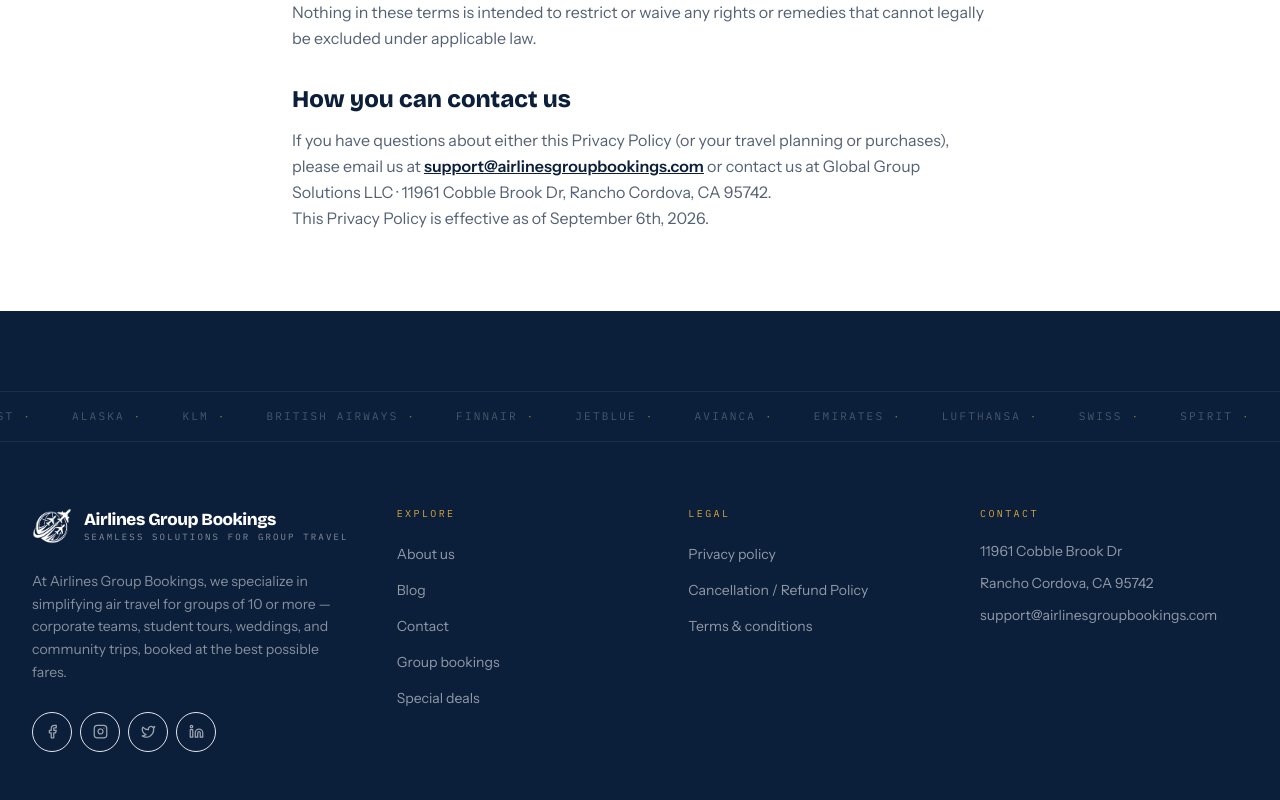
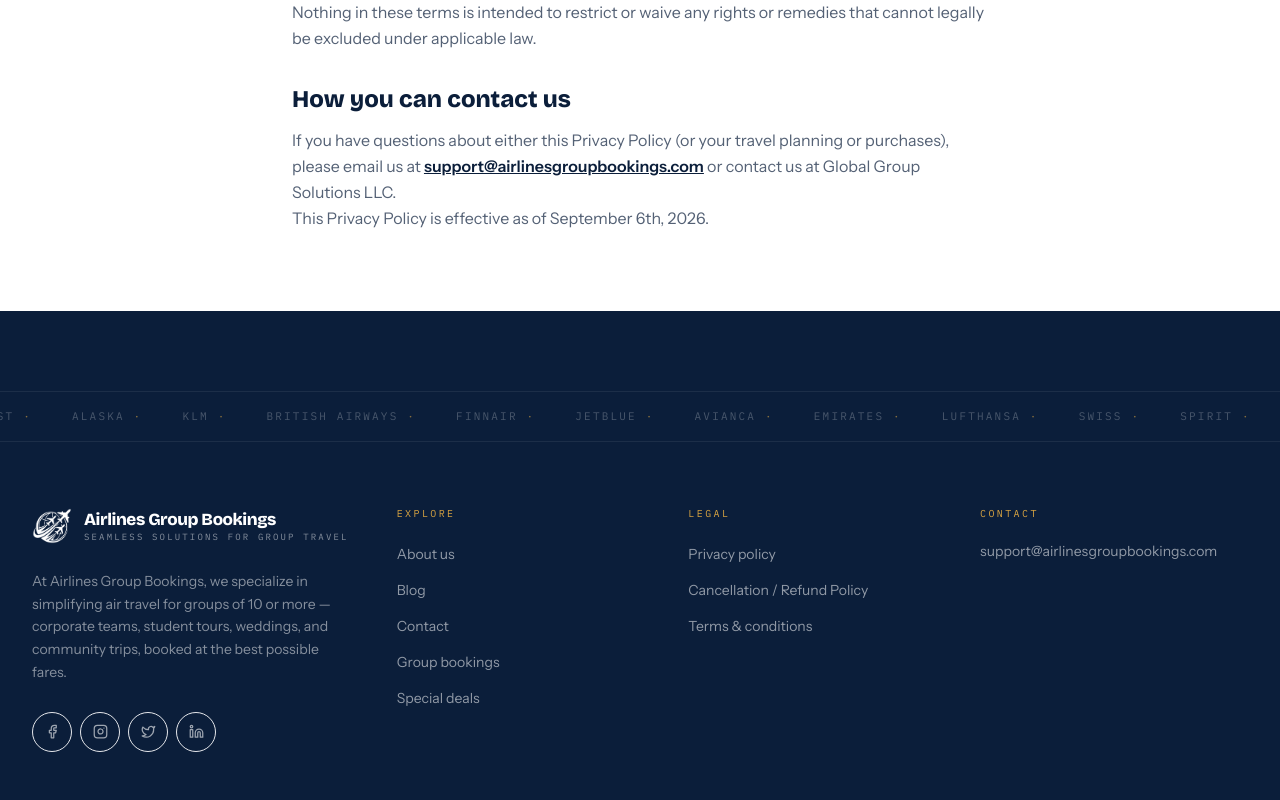
Before and after one commit to vkp-org-grp/airlinegroupbooking, a Next.js app: page /privacy-policy in a window 1280 px wide. Shown: the part 4960-5760 px from the top of the page. Built offline with nearby package versions, Linux system fonts and the light colour scheme.

Commit message:
footer address comment and also remove reg no.

```diff
--- a/app/contact/page.js
+++ b/app/contact/page.js
@@ -94,6 +94,7 @@ export default function Contact() {
                 </span>
               </a>
 
+              {/*
               <div className="flex items-start gap-4">
                 <span className="grid h-11 w-11 shrink-0 place-items-center rounded-xl bg-navy/5 text-navy">
                   <MapPin size={17} strokeWidth={2.2} />
@@ -107,6 +108,7 @@ export default function Contact() {
                   </span>
                 </span>
               </div>
+              */}
             </div>
           </Reveal>
 
--- a/app/page.js
+++ b/app/page.js
@@ -18,11 +18,11 @@ const jsonLd = {
       url: site.url,
       // telephone: site.phone,
       email: site.email,
-      address: {
-        '@type': 'PostalAddress',
-        streetAddress: site.address[0],
-        addressLocality: site.address[1],
-      },
+      // address: {
+      //   '@type': 'PostalAddress',
+      //   streetAddress: site.address[0],
+      //   addressLocality: site.address[1],
+      // },
       openingHours: 'Mo-Su 00:00-23:59',
     },
     {
--- a/app/privacy-policy/page.js
+++ b/app/privacy-policy/page.js
@@ -244,7 +244,7 @@ export default function Privacy() {
           If you have questions about either this Privacy Policy (or your travel planning or purchases), please
           email us at{' '}
           <a className="font-semibold text-navy underline" href={`mailto:${site.email}`}>{site.email}</a> or contact
-          us at {site.legalName} · {site.address.join(', ')}{/* · {site.phone} */}.
+          us at {site.legalName}{/* · {site.address.join(', ')} · {site.phone} */}.
         </p>
         <p>This Privacy Policy is effective as of September 6th, 2026.</p>
       </div>
--- a/app/terms-condition/page.js
+++ b/app/terms-condition/page.js
@@ -10,7 +10,7 @@ export default function Terms() {
         <h2>General Terms &amp; Conditions</h2>
         <p>
           Please be advised of the following legally binding Terms and Conditions governing travel services arranged
-          by {site.legalName} (&quot;the Company&quot;) dba {site.domain}, registered at {site.address.join(', ')},
+          by {site.legalName} (&quot;the Company&quot;) dba {site.domain}{/* , registered at {site.address.join(', ')} */},
           an independent travel agency specializing in group air travel. We are not an airline. Airlines named on
           this site operate the flights and set the fare rules that apply to your ticket.
         </p>
--- a/components/Footer.jsx
+++ b/components/Footer.jsx
@@ -98,9 +98,9 @@ export default function Footer() {
         <div>
           <h4 className="font-mono text-[10px] uppercase tracking-[0.24em] text-gold">Contact</h4>
           <ul className="mt-5 space-y-3 text-sm text-white/55">
-            {site.address.map((l) => (
+            {/* {site.address.map((l) => (
               <li key={l}>{l}</li>
-            ))}
+            ))} */}
             {/*
             <li>
               <a href={site.phoneHref} className="transition-colors hover:text-white">
@@ -118,11 +118,13 @@ export default function Footer() {
       </div>
 
       <div className="wrap mt-16">
+        {/*
         <p className="rounded-xl border border-white/[0.07] bg-white/[0.02] p-5 text-[12px] leading-relaxed text-white/35">
           California Seller of Travel <strong className="font-bold text-white/60">Reg. No. 2173867-50</strong>.
           Registration as a seller of travel does not constitute approval by the State of California. Participant in
           the Travel Consumer Restitution Corporation (<strong className="font-bold text-white/60">TCRC-710561</strong>).
         </p>
+        */}
 
         <p className="mt-4 rounded-xl border border-white/[0.07] bg-white/[0.02] p-5 text-[12px] leading-relaxed text-white/35">
           {site.name} is a service of {site.legalName}, an independent travel agency. We are not an airline and are
--- a/data/site.js
+++ b/data/site.js
@@ -7,7 +7,7 @@ export const site = {
   phone: '+1-888-608-7453',
   phoneHref: 'tel:+18886087453',
   email: 'support@airlinesgroupbookings.com',
-  address: ['11961 Cobble Brook Dr', 'Rancho Cordova, CA 95742'],
+  // address: ['11961 Cobble Brook Dr', 'Rancho Cordova, CA 95742'],
 
   hours: '24/7 phone support',
   minGroupSize: 10,
```
